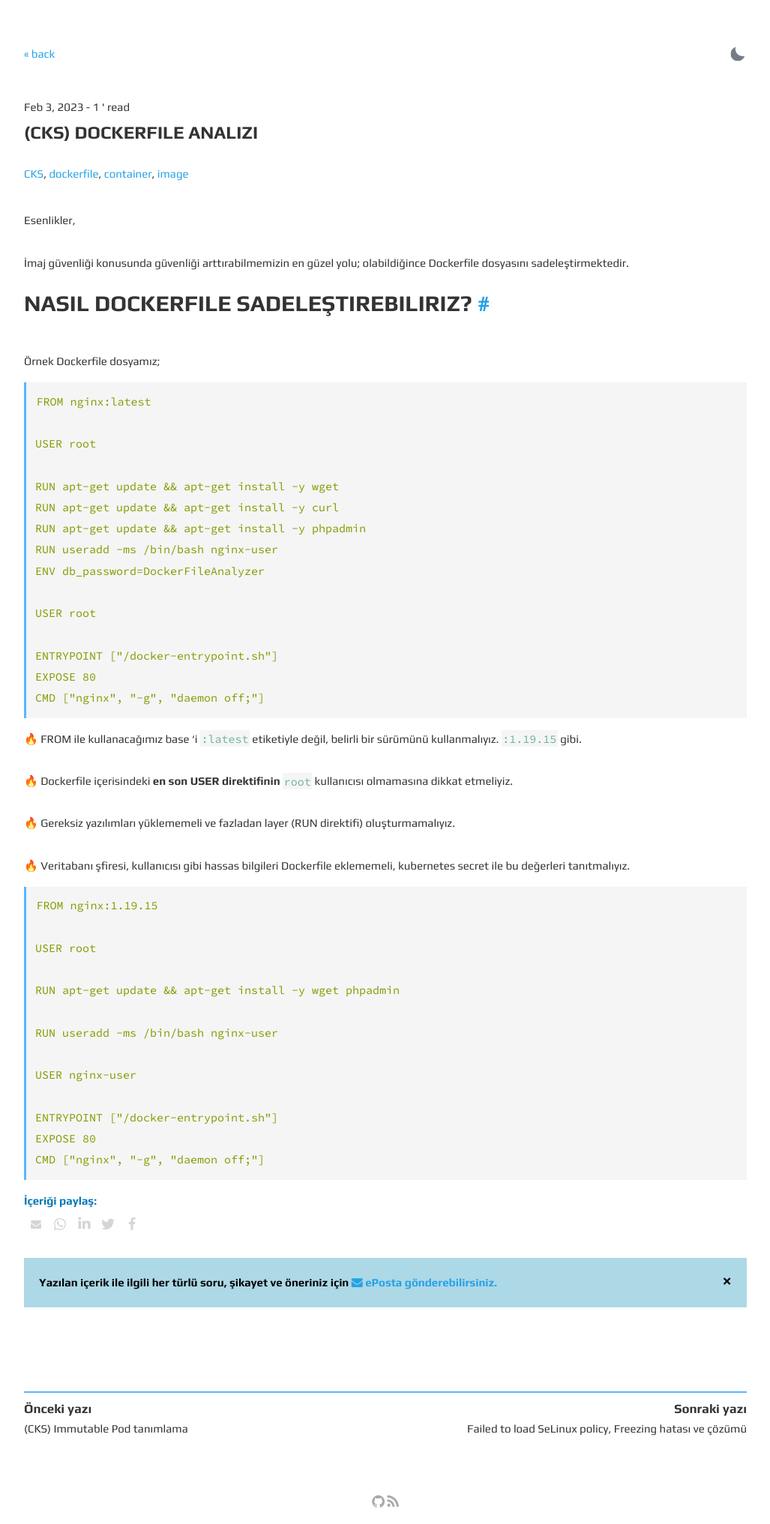
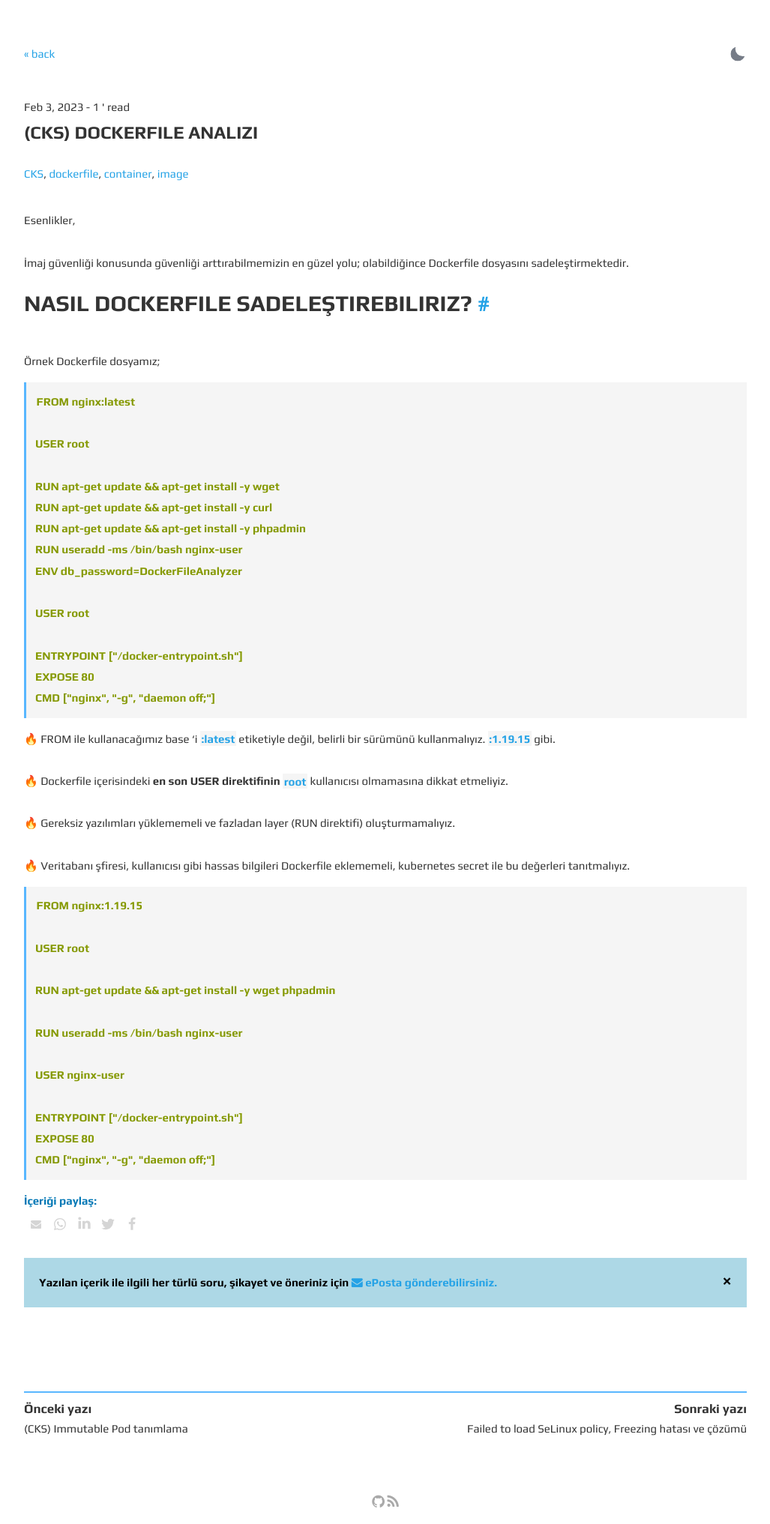
Before and after one commit to sercangezer/sercangezer.github.io, a Jekyll site: the page built from _posts/2023-02-03-cks-dockerfile-analizi.md, in a window 1280 px wide. Shown: the whole page at 75% size, without its empty margins (126-1153 px from the left). Built offline with Jekyll 4.4.1, drawn with Linux system fonts in a browser that asks for light colours.

Commit message:
code tag renk degistirildi.

```diff
--- a/_sass/_main.scss
+++ b/_sass/_main.scss
@@ -40,7 +40,7 @@ html[data-theme="light"] {
 	--light-text-color: rgb(89, 183, 255);
 	--medium-text-color: #555;
 	--main-text-color: #333;
-	--highlight-text-color: #6cb4a0;
+	--highlight-text-color: #24a2e6;
 	--dark-text-color: #393e46;
 	--link-color: #24a2e6;
 	--code-bg-color: rgb(245, 245, 245);
@@ -104,7 +104,7 @@ html[data-theme="dark"] {
 	--light-text-color: #c4bbf0;
 	--medium-text-color: #52057b;
 	--main-text-color: #EAEAEA;
-	--highlight-text-color: #6cb4a0;
+	--highlight-text-color: #24a2e6;
 	--dark-text-color: rgb(36, 38, 42);
 	--link-color: #24a2e6;
 	--code-bg-color: rgb(36, 38, 42);
@@ -187,8 +187,9 @@ pre {
 }
 
 code {
-	font-family: var(--source-code-font), monospace;
+	font-family: var(--text-font), monospace;
 	margin: unset;
+  font-weight: 600;
 	padding: 0.1rem;
 	color: var(--highlight-text-color);
 }
@@ -442,7 +443,7 @@ figcaption {
 }
 
 ::selection {
-background-color: #fffba0;
+background-color: #a0ecf7;
 color: #333;
 }
 
```
